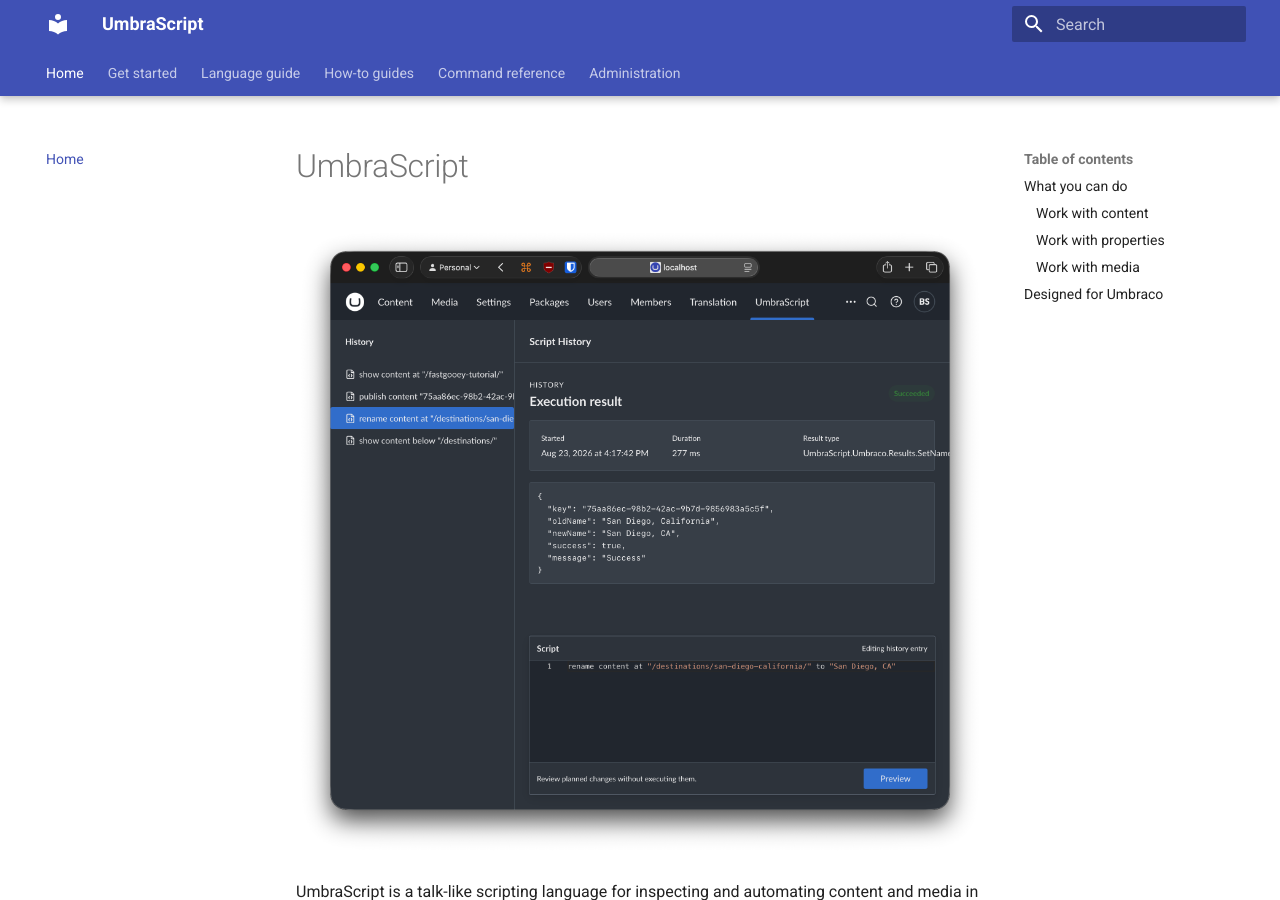
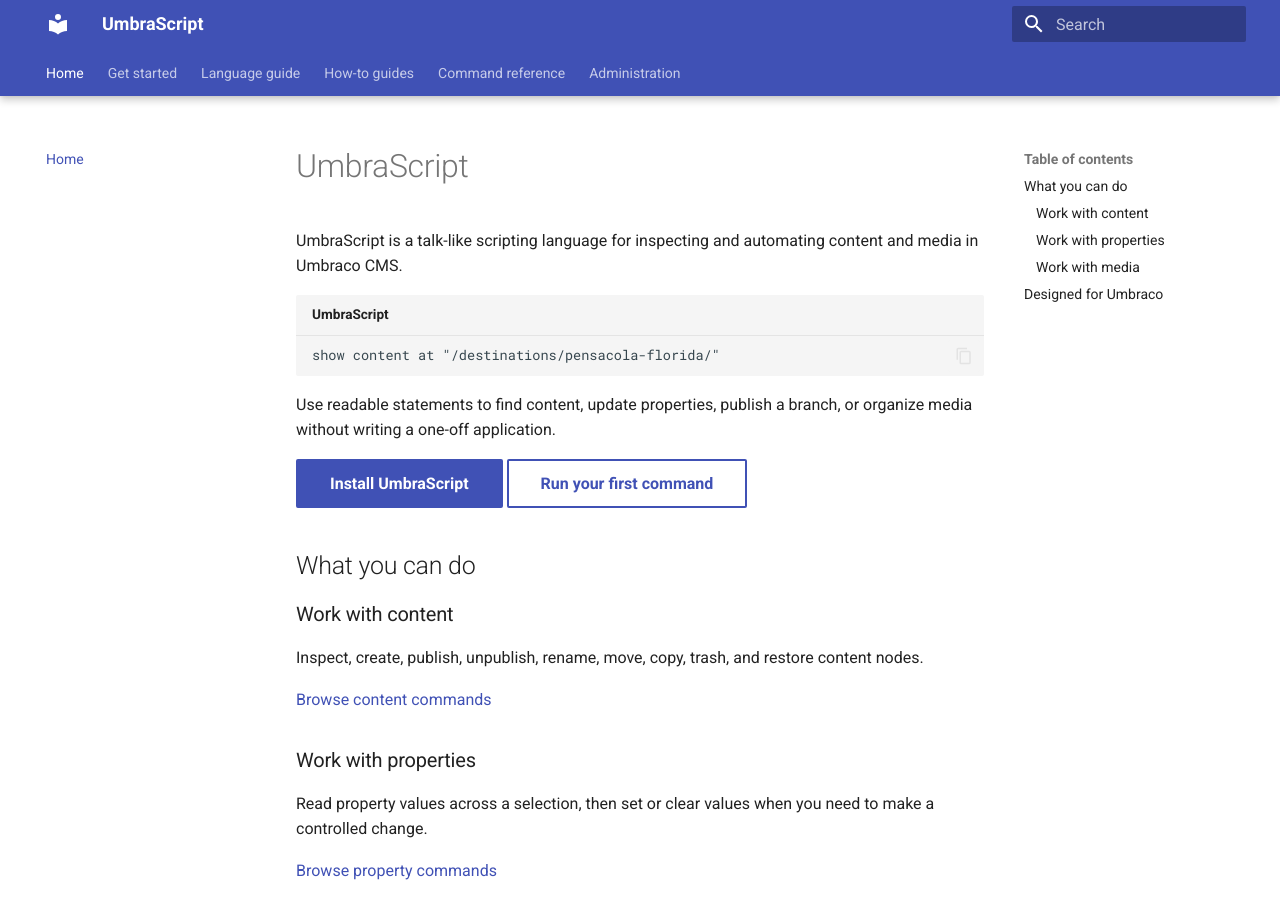
Before and after one commit to bszyman/umbrascript-docs, an MkDocs documentation site: the page built from docs/index.md, in a window 1280 px wide and 900 px high. Built offline with MkDocs 1.6.1 and Material for MkDocs 9.7.7, drawn with Linux system fonts in a browser that asks for light colours.

Commit message:
move screenshot image

```diff
--- a/docs/index.md
+++ b/docs/index.md
@@ -1,6 +1,4 @@
 # UmbraScript
-
-![umbrascript editor in umbraco backoffice](media/umbrascript-editor.png)
 
 UmbraScript is a talk-like scripting language for inspecting and automating content and media in Umbraco CMS.
 
@@ -35,6 +33,8 @@
 
 ## Designed for Umbraco
 
+![umbrascript editor in umbraco backoffice](media/umbrascript-editor.png)
+
 UmbraScript uses familiar Umbraco concepts: content keys, content routes, Document Type aliases, property aliases, the content tree, and the media tree. Keywords are case-insensitive, while names, paths, aliases, and values are written as quoted strings.
 
 UmbraScript is free to use with Umbraco CMS 17 and later.
```
